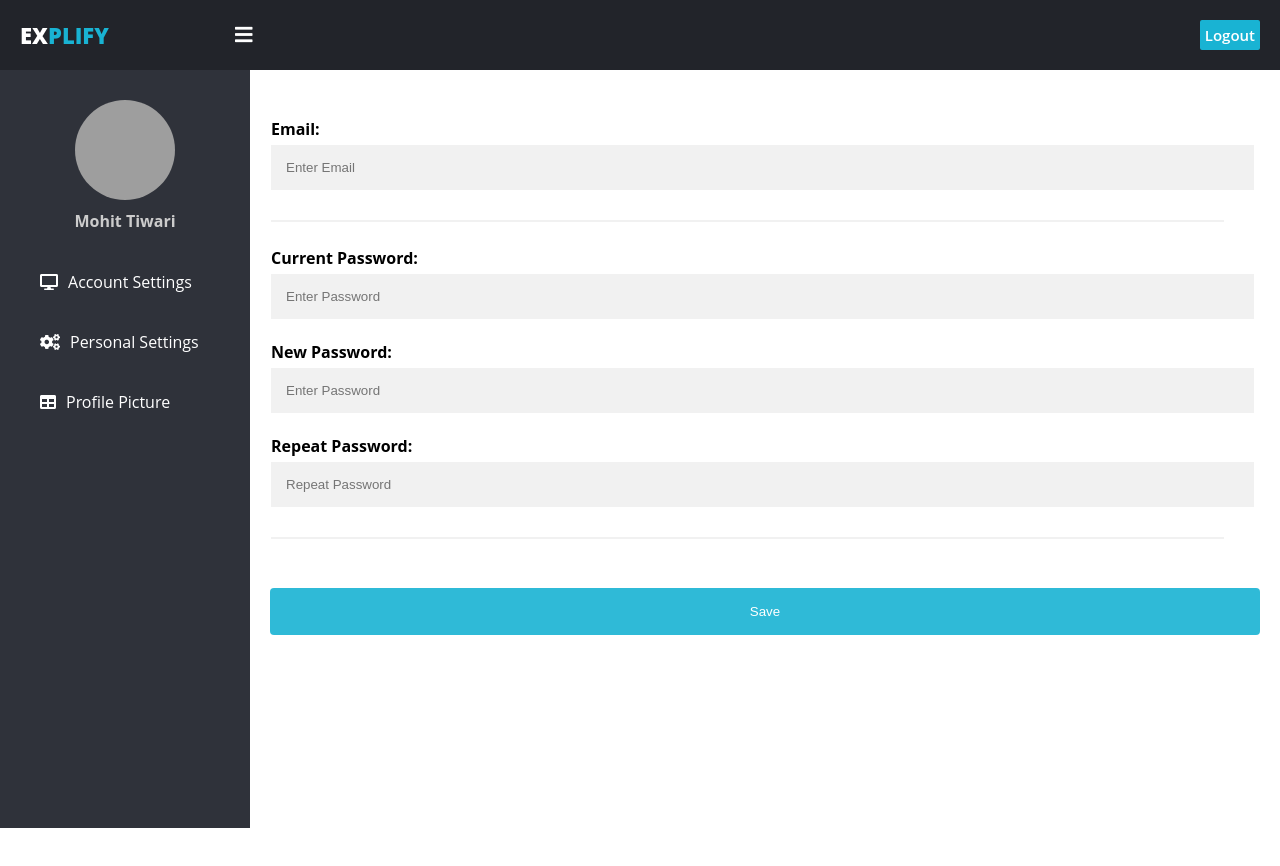
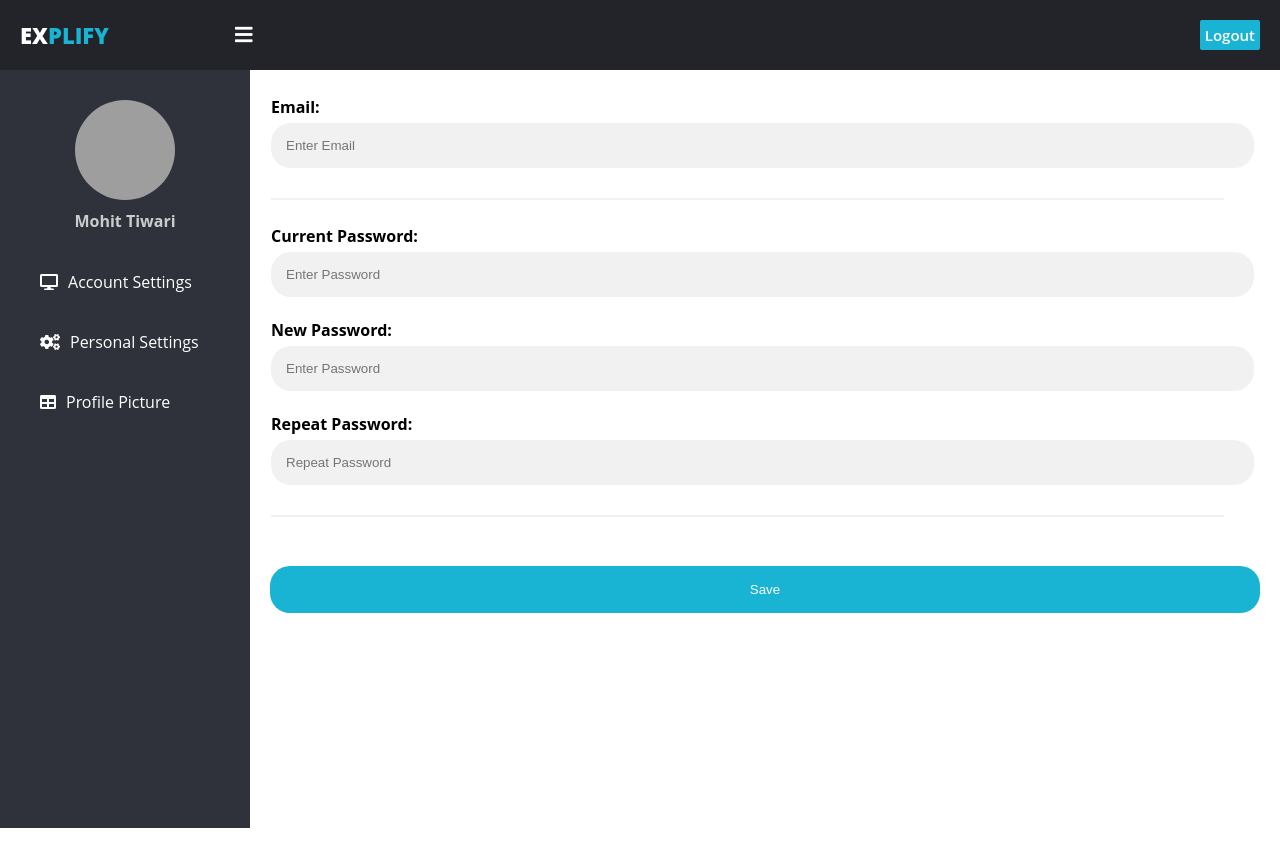
Before and after one commit to AvniMishra2213/Profile_Updation_Page, a plain HTML site: page accountSettings.html in a window 1280 px wide. Drawn offline with nearby package versions, Linux system fonts and the light colour scheme; grey boxes are pictures that could not be loaded.

Commit message:
margins corrections

```diff
--- a/account.css
+++ b/account.css
@@ -132,7 +132,7 @@ body{
 
   .content{
     width: (100% - 250px);
-    margin-top: 60px;
+    margin-top: 38px;
     padding: 20px;
     margin-left: 250px;
     background: url(background.png) no-repeat;
@@ -177,6 +177,7 @@ body{
     padding: 15px;
     margin: 5px 0 22px 0;
     display: inline-block;
+    border-radius: 20px;
     border: none;
     background: #f1f1f1;
   }
@@ -200,9 +201,8 @@ body{
     margin: 8px 0;
     border: none;
     cursor: pointer;
+    border-radius: 20px;
     width: 100%;
-    opacity: 0.9;
-    border-radius: 4px;
     transition: 0.5s;
     float: none;
     display: flex;
@@ -211,7 +211,7 @@ body{
   }
 
   .registerbtn:hover {
-    opacity:1;
+    background-color: #0B87A6;
   }
 
   /* Add a blue text color to links */
--- a/accountSettings.html
+++ b/accountSettings.html
@@ -38,7 +38,7 @@
         <div class="mobile_nav_items">
 
             <a href="#"><i class="fas fa-desktop"></i><span>Account Settings</span></a>
-            <a href="https://yashsrivstav.github.io/Profile_Updation_Page"><i class="fas fa-cogs"></i><span>Personal
+            <a href="./index.html"><i class="fas fa-cogs"></i><span>Personal
                     Settings</span></a>
             <a href="#"><i class="fas fa-table"></i><span>Profile Picture</span></a>
             <!-- <a href="#"><i class="fas fa-th"></i><span>Forms</span></a>
@@ -56,7 +56,7 @@
         </div>
 
         <a href="#"><i class="fas fa-desktop"></i><span>Account Settings</span></a>
-        <a href="https://yashsrivstav.github.io/Profile_Updation_Page"><i class="fas fa-cogs"></i><span>Personal
+        <a href="./index.html"><i class="fas fa-cogs"></i><span>Personal
                 Settings</span></a>
         <a href="#"><i class="fas fa-table"></i><span>Profile Picture</span></a>
         <!-- <a href="#"><i class="fas fa-th"></i><span>Forms</span></a>
--- a/style.css
+++ b/style.css
@@ -132,12 +132,9 @@ label #sidebar_btn:hover{
 
 .content{
   width: (100% - 250px);
-  margin-top: 60px;
+  margin-top: 30px;
   padding: 20px;
   margin-left: 250px;
-  background: url(background.png) no-repeat;
-  background-position: center;
-  background-size: cover;
   height: 100vh;
   transition: 0.5s;
 }
@@ -175,6 +172,7 @@ label #sidebar_btn:hover{
 /* Full-width input fields */
 input[type=text], input[type=password] {
   width: 100%;
+  border-radius: 20px;
   padding: 15px;
   /* margin: 5px 0 22px 0; */
   display: inline-block;
@@ -183,6 +181,7 @@ input[type=text], input[type=password] {
 }
 .textarea{
   width: 100%;
+  border-radius: 20px;
   padding: 15px;
   /* margin: 5px 0 22px 0; */
   display: inline-block;
@@ -213,8 +212,7 @@ hr {
   border: none;
   cursor: pointer;
   width: 100%;
-  opacity: 0.9;
-  border-radius: 4px;
+  border-radius: 20px;
   transition: 0.5s;
   float: none;
   display: flex;
@@ -223,7 +221,7 @@ hr {
 }
 
 .registerbtn:hover {
-  opacity:1;
+  background-color: #0B87A6;
 }
 
 /* Add a blue text color to links */
@@ -242,17 +240,6 @@ a {
   padding: 10px 10px 5px 0;
   display: inline-block;
 }
-.submit{
-  float: none;
-  display: flex;
-  justify-content: center;
-  align-items: center;
-}
-.subbtn{
-  width: 100%;
-}
-
-
 /* Clear floats after the columns */
 .row:after {
   content: "";
@@ -261,15 +248,6 @@ a {
 }
 
 /* Responsive layout - when the screen is less than 600px wide, make the two columns stack on top of each other instead of next to each other */
-@media screen and (max-width: 780px) {
-  .col-25, .col-75, input[type=submit] {
-    width: 100%;
-    margin-top: 10 px;
-  }
-  .submit{
-    margin-bottom: 10px;
-  }
-}
 
 @media screen and (max-width: 780px){
   .sidebar{
```
